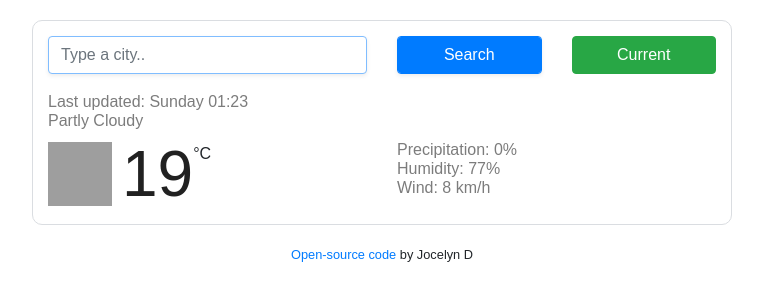
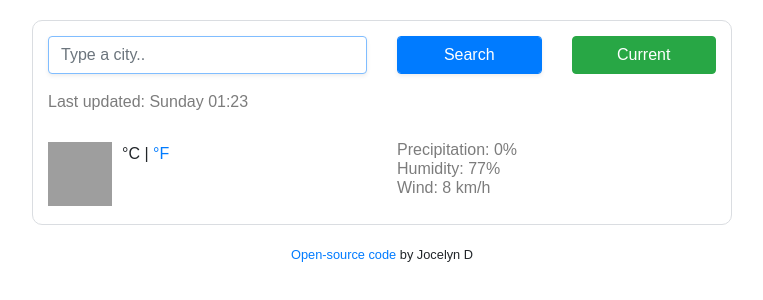
Before and after one commit to jquebec31/coding_is_life, a website built with Parcel: page index.html in a window 1280 px wide. Shown: the whole page, without its empty margins (258-1021 px from the left). Built offline with nearby package versions, Linux system fonts and the light colour scheme; no server answers; grey boxes are pictures that could not be loaded.

Commit message:
added Fahrenheit link

```diff
--- a/index.html
+++ b/index.html
@@ -49,7 +49,7 @@
         <h1 id="city"></h1>
         <ul>
           <li id="date"></li>
-          <li id="description">Partly Cloudy</li>
+          <li id="description"></li>
         </ul>
         <div class="row">
           <div class="col-6">
@@ -61,7 +61,10 @@
                 id="icon"
               />
               <div class="float-left">
-                <span id="temperature">19</span><span class="units">°C</span>
+                <span id="temperature"></span
+                ><span class="units"
+                  >°C | <a href="#" id="fah-link">°F</a></span
+                >
               </div>
             </div>
           </div>
--- a/src/index.js
+++ b/src/index.js
@@ -79,3 +79,6 @@ function searchCurrentCity(currentLocation) {
 
 
 searchCity("New York");
+
+let fahlink = document.querysSelector("#fah-link");
+fahlink.addEventListener("click", displayFahrenheitTemp);
```
